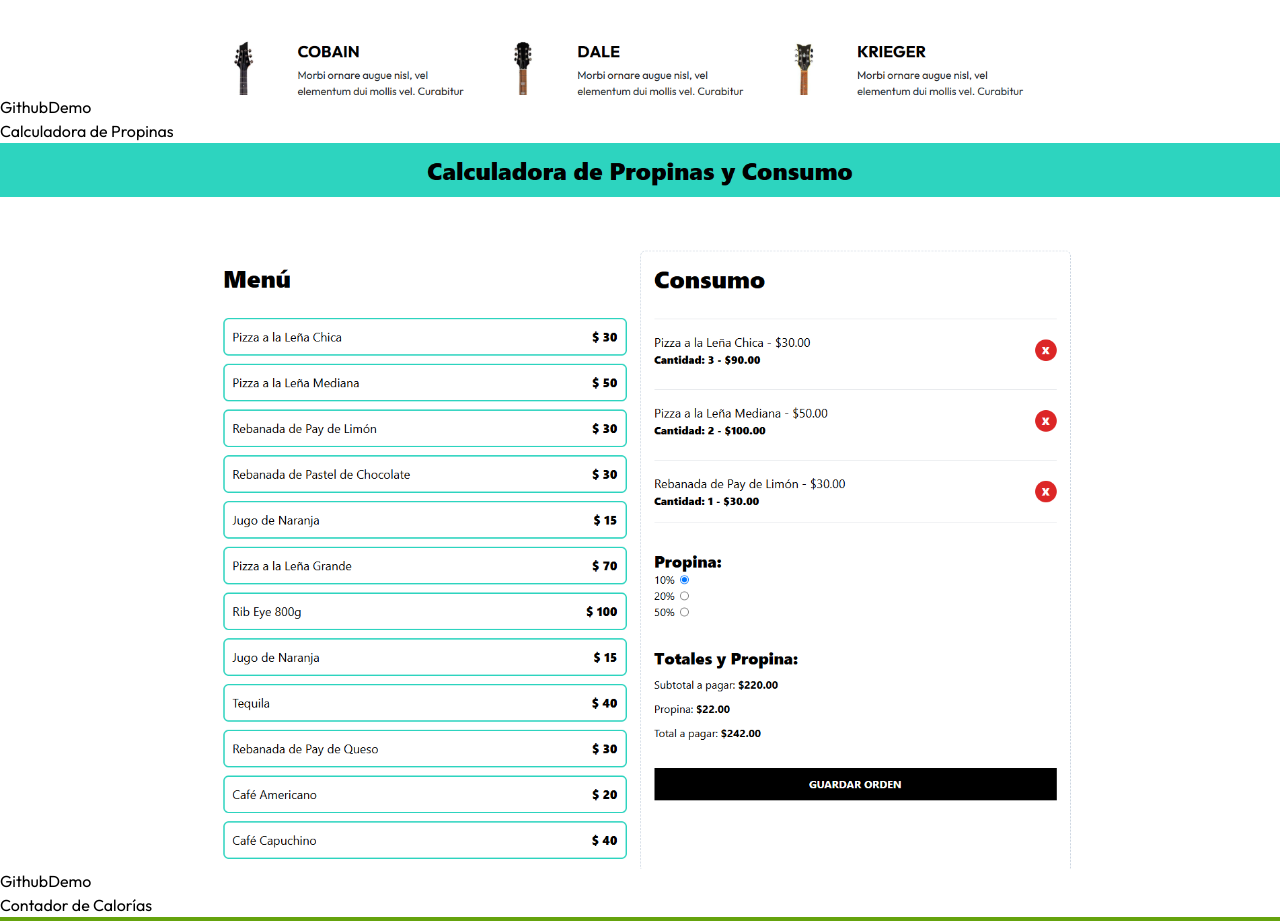
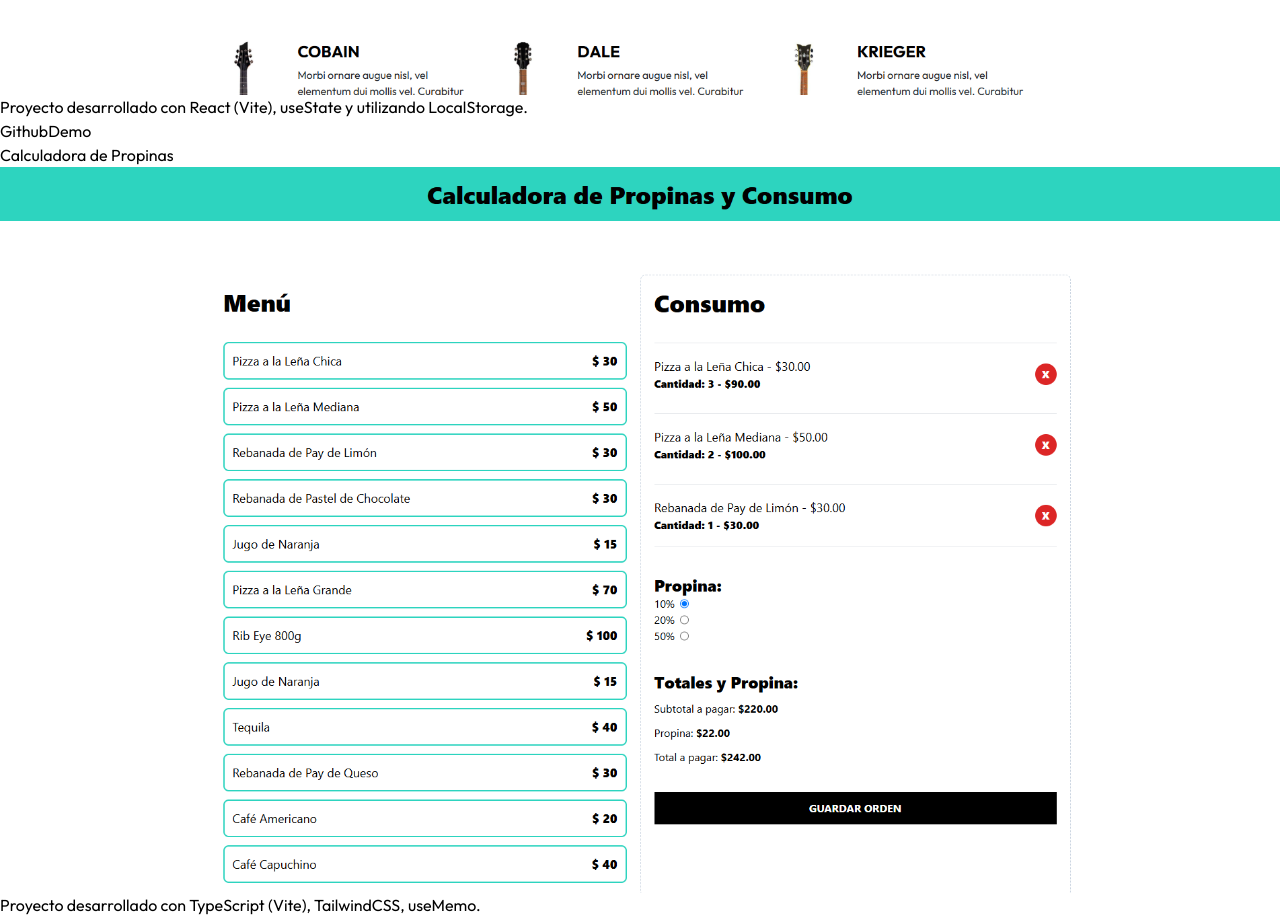
Before and after one commit to Isrvxl/Portafolio, a React (Vite) app: page / in a window 1280 px wide. Shown: the part 2551-3472 px from the top of the page. Built offline with nearby package versions, Linux system fonts and the light colour scheme.

Commit message:
Portafolio React

```diff
--- a/src/components/Projects.jsx
+++ b/src/components/Projects.jsx
@@ -8,9 +8,12 @@ export default function Projects() {
         <div className='relative z-10 grid max-w-6xl gap-6 mx-auto mt-4 md:grid-cols-4 sm:grid-cols-2'>
             {PROJECTS.map((project, index) => (
                 <div key={index} className="p-4 border-2 border-neutral-800 rounded-2xl">
-                    <motion.h3 whileInView={{opacity: 1, x:0}} initial={{opacity:0, x: -100}} transition={{duration: 1}} className="mb-4 text-xl text-center">{project.title}</motion.h3>
+                    <motion.h3 whileInView={{opacity: 1, x:0}} initial={{opacity:0, x: -100}} transition={{duration: 1}} className="mb-4 text-xl font-semibold text-center">{project.title}</motion.h3>
                     <div className="flex justify-center items-center">
                             <motion.img whileInView={{ opacity: 1, x: 0 }} initial={{ opacity: 0, x: 100 }} transition={{ duration: 1 }} src={project.image} alt={project.title} className="rounded-2xl max-h-full"/>
+                    </div>
+                    <div className="flex justify-center items-center">
+                            <motion.h4 whileInView={{ opacity: 1, x: 0 }} initial={{ opacity: 0, x: 100 }} transition={{ duration: 1 }} className="my-2 text-center">{project.description}</motion.h4>
                     </div>
                     <div className='flex gap-5 justify-center mt-5'>
                         <motion.a whileInView={{opacity: 1}} initial={{opacity:0}} transition={{duration: 1.5}} target='_blank' rel="noopener noreferrer" href={project.urlGithub} className='p-2 transition duration-150 rounded-lg bg-slate-800 text-white hover:bg-slate-900 uppercase'>Github</motion.a>
--- a/src/data/index.js
+++ b/src/data/index.js
@@ -48,8 +48,7 @@ export const PROJECTS = [
     {
         title: "GuitarLA - React",
         image: project1,
-        description:
-        "A fully functional e-commerce website with features like product listing, shopping cart, and user authentication.",
+        description: "Proyecto desarrollado con React (Vite), useState y utilizando LocalStorage.",
         urlGithub: 'https://github.com/Isrvxl/Control_de_Gastos',
         urlDemo: 'https://guitar-la-iv.netlify.app/',
         technologies: ["HTML", "CSS", "React", "Node.js", "MongoDB"],
@@ -57,8 +56,7 @@ export const PROJECTS = [
     {
         title: "Calculadora de Propinas",
         image: project2,
-        description:
-        "An application for managing tasks and projects, with features such as task creation, assignment, and progress tracking.",
+        description: "Proyecto desarrollado con TypeScript (Vite), TailwindCSS, useMemo.",
         urlGithub: 'https://github.com/Isrvxl/Calculadora_de_Propinas',
         urlDemo: 'https://calculadora-de-propinas-iv.netlify.app/',
         technologies: ["HTML", "CSS", "Angular", "Firebase"],
@@ -66,8 +64,7 @@ export const PROJECTS = [
     {
         title: "Contador de Calorías",
         image: project3,
-        description:
-        "A personal portfolio website showcasing projects, skills, and contact information.",
+        description: "Proyecto desarrollado con TypeScript (Vite), TailwindCSS, useReducer.",
         urlGithub: 'https://github.com/Isrvxl/Calorie_Tracker',
         urlDemo: 'https://calorie-tracker-iv.netlify.app/',
         technologies: ["HTML", "CSS", "React", "Bootstrap"],
@@ -75,8 +72,7 @@ export const PROJECTS = [
     {
         title: "Control de Gastos",
         image: project4,
-        description:
-        "A platform for creating and publishing blog posts, with features like rich text editing, commenting, and user profiles.",
+        description: "Proyecto desarrollado con TypeScript (Vite), TailwindCSS, Context API.",
         urlGithub: 'https://github.com/Isrvxl/Control_de_Gastos',
         urlDemo: 'https://control-de-gastos-iv.netlify.app/',
         technologies: ["HTML", "CSS", "Vue.js", "Express", "mySQL"],
@@ -84,8 +80,7 @@ export const PROJECTS = [
     {
         title: "Pacientes Veterinaria",
         image: project5,
-        description:
-        "A platform for creating and publishing blog posts, with features like rich text editing, commenting, and user profiles.",
+        description: "Proyecto desarrollado con TypeScript (Vite), TailwindCSS, Zustand, React Hook Form.",
         urlGithub: 'https://github.com/Isrvxl/Seguimiento_de_Pacientes_Veterinaria',
         urlDemo: 'https://seguimiento-pacientes-veterinaria-iv.netlify.app/',
         technologies: ["HTML", "CSS", "Vue.js", "Express", "mySQL"],
@@ -93,8 +88,7 @@ export const PROJECTS = [
     {
         title: "Buscador de Clima",
         image: project6,
-        description:
-        "A platform for creating and publishing blog posts, with features like rich text editing, commenting, and user profiles.",
+        description: "Proyecto desarrollado con TypeScript (Vite), TailwindCSS, Axios, ZOD.",
         urlGithub: 'https://github.com/Isrvxl/Buscador_de_Clima',
         urlDemo: 'https://buscador-de-clima-iv.netlify.app/',
         technologies: ["HTML", "CSS", "Vue.js", "Express", "mySQL"],
```
